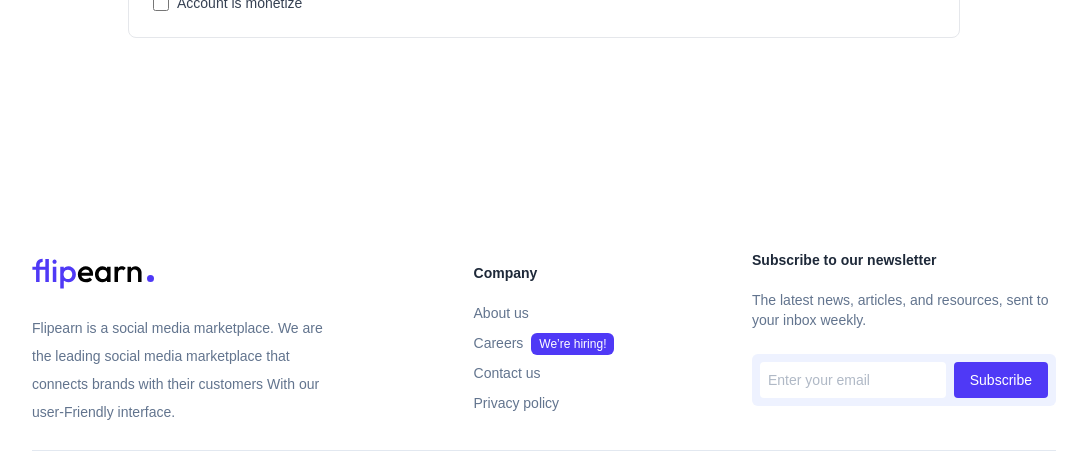
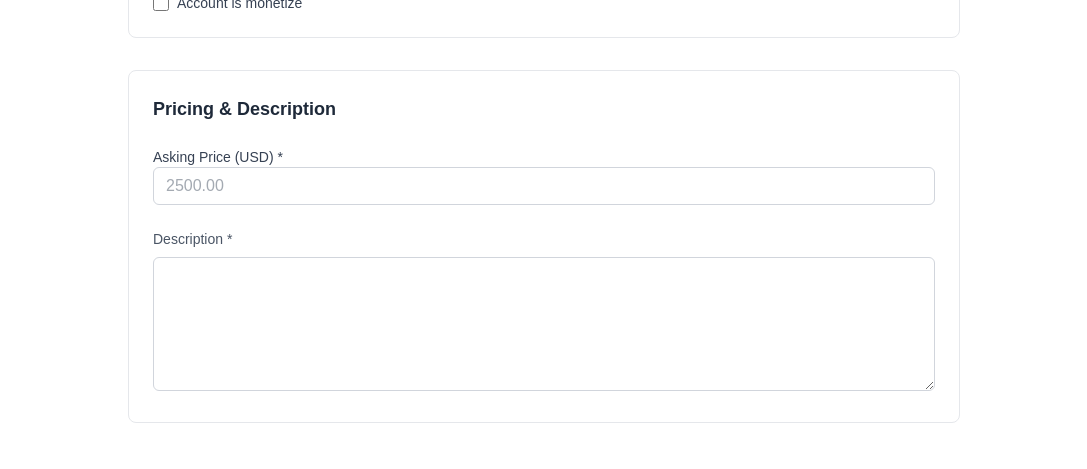
Before and after one commit to yeasin5060/flipEarn, a React (Vite) app in the folder client/: page /create-listing in a window 1280 px wide. Shown: the part 798-1267 px from the top of the page, without its empty margins (96-1183 px from the left). Built offline with nearby package versions, Linux system fonts and the light colour scheme; no server answers.

Commit message:
add the pricing section in managelisting page

```diff
--- a/client/src/pages/ManageListing.jsx
+++ b/client/src/pages/ManageListing.jsx
@@ -123,6 +123,12 @@ const ManageListing = () => {
               <CheckboxField label='Account is monetize' checked={formData.monetized} onChange={(v)=> handleInputChange('monetize', v)} />
             </div>
           </Section>
+           {/* Pricing */}
+          <Section title='Pricing & Description'>
+            <InputField label='Asking Price (USD) *' min={0} type='number' value={formData.price} onChange={(v)=> handleInputChange('price', v)} placeholder='2500.00' required={true}/>
+
+            <TextareaField label='Description *' value={formData.description} onChange={(v)=> handleInputChange('description', v)} required={true}/>
+          </Section>
         </form>
       </div>
     </div>
```
